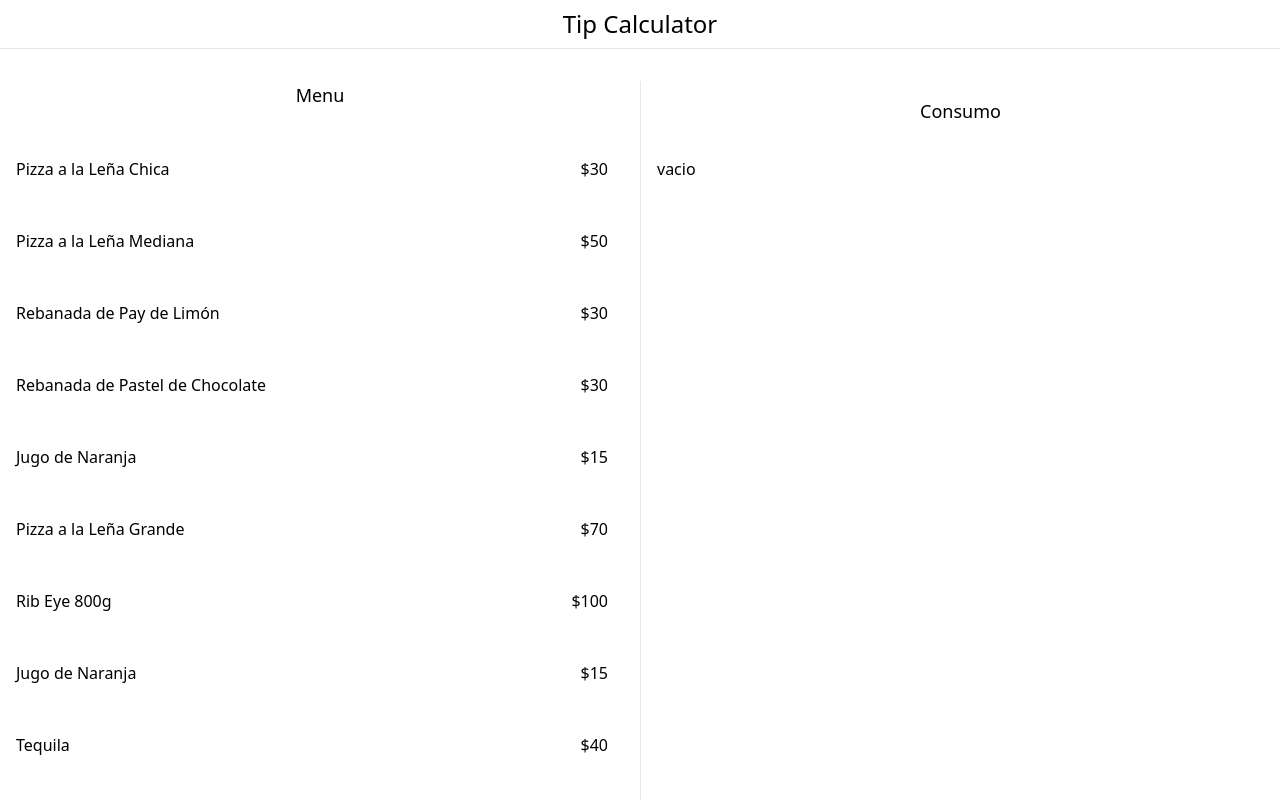
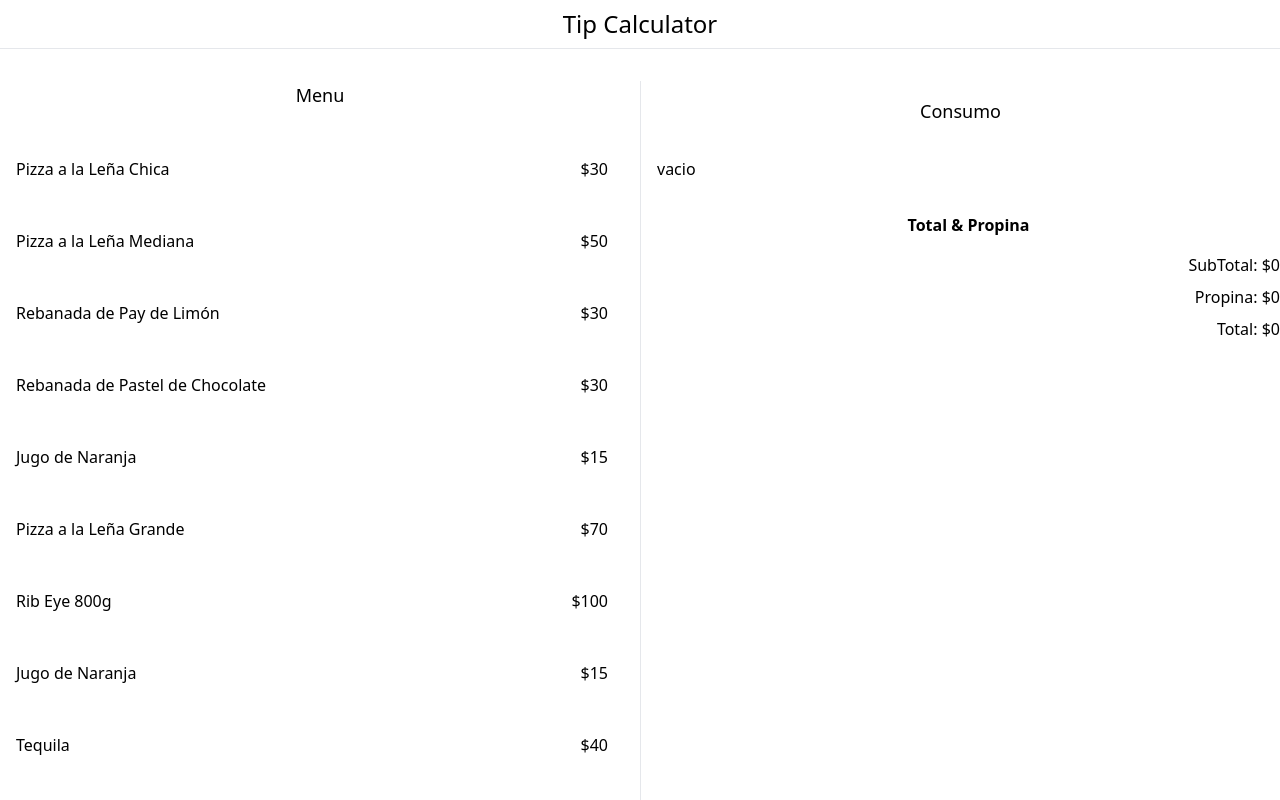
Before and after one commit to undefindev/tip_calculator, a React (Vite) app: page / in a window 1280 px wide. Shown: the top 800 px of the page. Built offline with nearby package versions, Linux system fonts and the light colour scheme.

Commit message:
componente OrderTotals.tsx y pendejiamos con los estilos

```diff
--- a/src/App.tsx
+++ b/src/App.tsx
@@ -1,5 +1,6 @@
 import MenuItem from "./components/MenuItem"
 import OrderContents from "./components/OrderContents"
+import OrderTotals from "./components/OrderTotals"
 import { menuItems } from "./data/db"
 import useOrder from "./hookd/useOrder" // importamos el hook
 
@@ -34,7 +35,7 @@ function App() {
             </div>
           </div>
 
-          {/* right side */}
+          {/* right side top*/}
           <div className="pt-4">
             <h2 className="text-center text-lg font-medium">Consumo</h2>
             {/* sumary */}
@@ -43,6 +44,8 @@ function App() {
                 order={order}
                 removeItem={removeItem}
               />
+              {/* totals */}
+              <OrderTotals />
             </div>
           </div>
         </main>
--- a/src/components/OrderContents.tsx
+++ b/src/components/OrderContents.tsx
@@ -27,7 +27,7 @@ export default function OrderContents({ order, removeItem }: OrderContentsProps)
               <button
                 type="reset"
                 onClick={() => removeItem(item.id)}
-                className="bg-red-500 font-black text-white rounded-full h-8 w-8">
+                className="border border-red-500 font-black text-red-500 rounded-full h-8 w-8">
                 X
               </button>
             </div>
--- /dev/null
+++ b/src/components/OrderTotals.tsx
@@ -0,0 +1,24 @@
+
+export default function OrderTotals() {
+  return (
+    <>
+      <div>
+        <h2 className="text-center font-semibold mt-8">Total & Propina</h2>
+        <div className="flex flex-col items-end space-y-2 mt-4">
+          <p>SubTotal: {''}
+            <span>$0</span>
+          </p>
+
+          <p>Propina: {''}
+            <span>$0</span>
+          </p>
+
+          <p>Total: {''}
+            <span>$0</span>
+          </p>
+        </div>
+
+      </div>
+    </>
+  )
+}
--- a/src/hookd/useOrder.ts
+++ b/src/hookd/useOrder.ts
@@ -12,7 +12,7 @@ export default function useOrder() {
     if (itemExist) {
       const updateOrder = order.map(orderItem => orderItem.id === item.id ?
         { ...orderItem, quantity: orderItem.quantity + 1 } :
-        orderItem // esta es la funcion que agrega las cantidades, si existe me e agregas uno mas
+        orderItem // esta es la funcion que agrega las cantidades, si existe me e agregas uno mas si no lo dejas igual
       )
       setOrder(updateOrder)
     } else {
```
